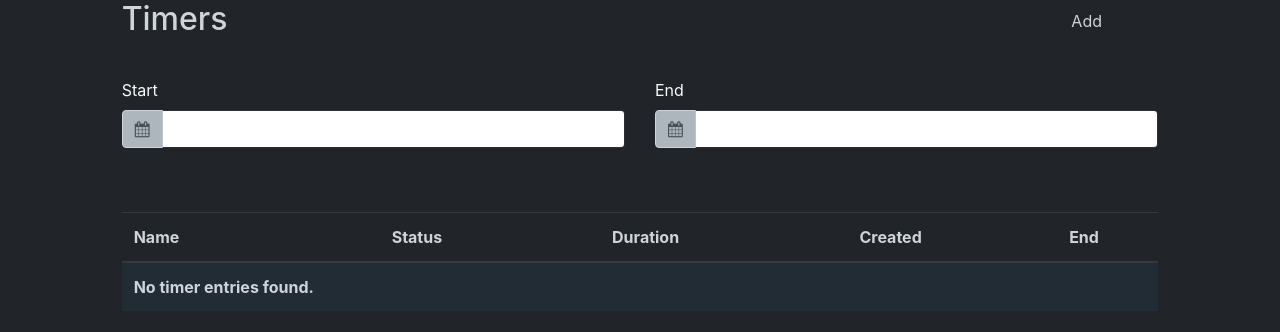
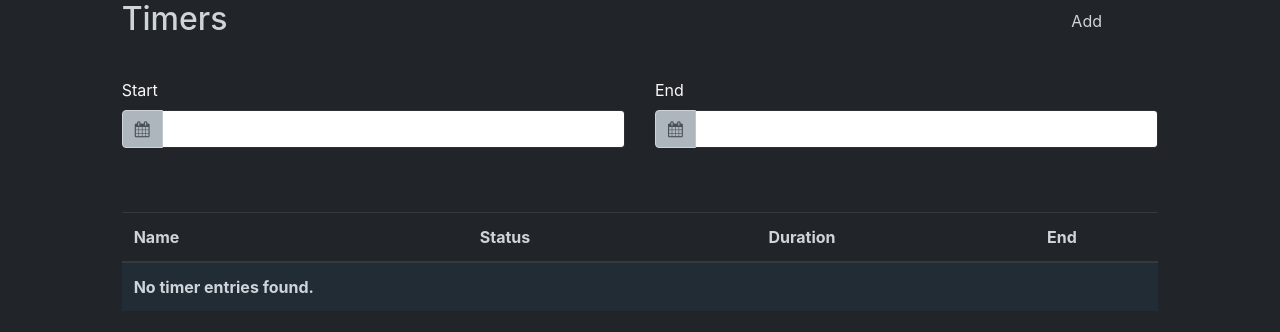
Before and after one commit to amcquistan/babyasst, a Django app: page /timers/ in a window 1280 px wide. Shown: the part 96-428 px from the top of the page. Run offline with Django 3.2, Linux system fonts and the light colour scheme; a user stored in the database is signed in; data comes from the database, SQL or seed files in the repository; data that the repository does not hold is empty; parts of the project's set-up code (start-up, migrations or seed data) failed here and were passed over; some libraries are stand-ins or nearby versions.

Commit message:
remove timer created

```diff
--- a/babybuddy/templates/babybuddy/base.html
+++ b/babybuddy/templates/babybuddy/base.html
@@ -41,7 +41,7 @@
 {% block page %}{% endblock %}
 
   <script src="{% static "babybuddy/js/vendor.js" %}?v=0.0.1"></script>
-  <script src="{% static "babybuddy/js/app.js" %}?v=0.0.19"></script>
+  <script src="{% static "babybuddy/js/app.js" %}?v=0.0.20"></script>
 
 {% block javascript %}{% endblock %}
 </body>
--- a/core/static_src/js/timer.js
+++ b/core/static_src/js/timer.js
@@ -75,7 +75,6 @@ BabyBuddy.Timers = function() {
               </th>
               <td class="text-center">${status}</td>
               <td class="text-center">${durationStr}</td>
-              <td class="text-center">${start}</td>
               <td class="text-center">${end}</td>
             </tr>
           `;
--- a/core/templates/core/timer.html
+++ b/core/templates/core/timer.html
@@ -58,7 +58,7 @@
               <th>{% trans "Name" %}</th>
               <th class="text-center">{% trans "Status" %}</th>
               <th class="text-center">{% trans "Duration" %}</th>
-              <th class="text-center">{% trans "Created" %}</th>
+              <!-- <th class="text-center">{% trans "Created" %}</th> -->
               <th class="text-center">{% trans "End" %}</th>
               {% comment %}<th>{% trans "User" %}</th>{% endcomment %}
             </tr>
```
